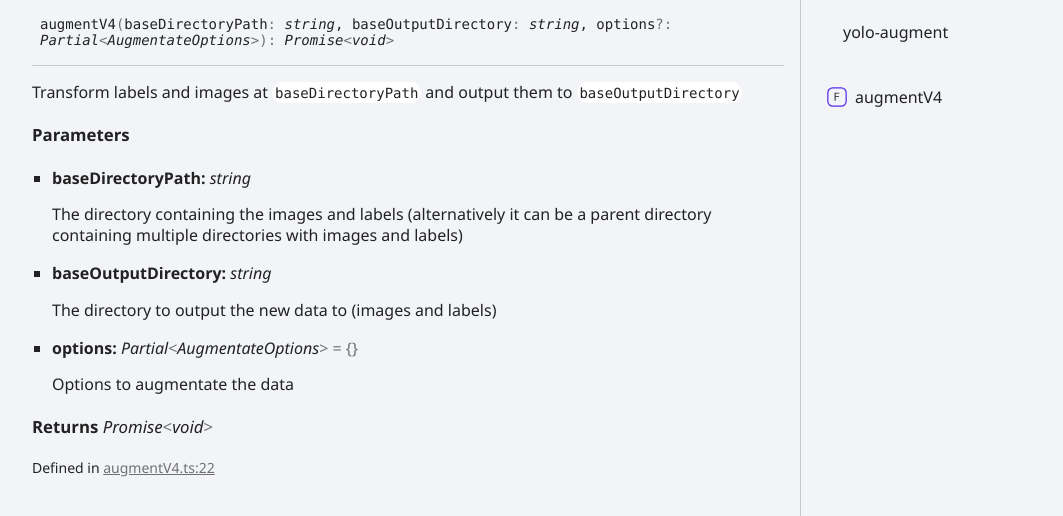
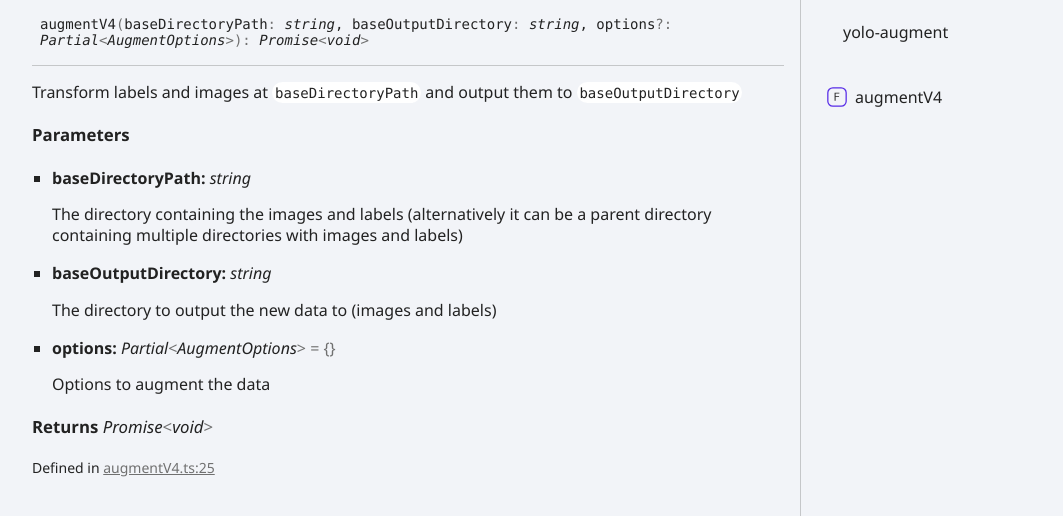
Before and after one commit to santimirandarp/yolo-augment, a plain HTML site: page functions/augmentV4.html in a window 1280 px wide. Shown: the part 144-660 px from the top of the page, without its empty margins (96-1159 px from the left). Drawn offline with nearby package versions, Linux system fonts and the light colour scheme.

Commit message:
Deploying to gh-pages from @ santimirandarp/yolo-augment@9a4b022494d7d1610e57d427c868284f7c14d507 🚀

```diff
--- a/functions/augmentV4.html
+++ b/functions/augmentV4.html
@@ -20,7 +20,7 @@
 <h1>Function augmentV4</h1></div>
 <section class="tsd-panel">
 <ul class="tsd-signatures tsd-kind-function">
-<li class="tsd-signature tsd-anchor-link" id="augmentV4">augment<wbr/>V4<span class="tsd-signature-symbol">(</span>baseDirectoryPath<span class="tsd-signature-symbol">: </span><span class="tsd-signature-type">string</span>, baseOutputDirectory<span class="tsd-signature-symbol">: </span><span class="tsd-signature-type">string</span>, options<span class="tsd-signature-symbol">?: </span><span class="tsd-signature-type">Partial</span><span class="tsd-signature-symbol">&lt;</span><span class="tsd-signature-type">AugmentateOptions</span><span class="tsd-signature-symbol">&gt;</span><span class="tsd-signature-symbol">)</span><span class="tsd-signature-symbol">: </span><span class="tsd-signature-type">Promise</span><span class="tsd-signature-symbol">&lt;</span><span class="tsd-signature-type">void</span><span class="tsd-signature-symbol">&gt;</span><a href="#augmentV4" aria-label="Permalink" class="tsd-anchor-icon"><svg class="icon icon-tabler icon-tabler-link" viewBox="0 0 24 24" stroke-width="2" stroke="currentColor" fill="none" stroke-linecap="round" stroke-linejoin="round"><path stroke="none" d="M0 0h24v24H0z" fill="none" id="icon-anchor-a"></path><path d="M10 14a3.5 3.5 0 0 0 5 0l4 -4a3.5 3.5 0 0 0 -5 -5l-.5 .5" id="icon-anchor-b"></path><path d="M14 10a3.5 3.5 0 0 0 -5 0l-4 4a3.5 3.5 0 0 0 5 5l.5 -.5" id="icon-anchor-c"></path></svg></a></li>
+<li class="tsd-signature tsd-anchor-link" id="augmentV4">augment<wbr/>V4<span class="tsd-signature-symbol">(</span>baseDirectoryPath<span class="tsd-signature-symbol">: </span><span class="tsd-signature-type">string</span>, baseOutputDirectory<span class="tsd-signature-symbol">: </span><span class="tsd-signature-type">string</span>, options<span class="tsd-signature-symbol">?: </span><span class="tsd-signature-type">Partial</span><span class="tsd-signature-symbol">&lt;</span><span class="tsd-signature-type">AugmentOptions</span><span class="tsd-signature-symbol">&gt;</span><span class="tsd-signature-symbol">)</span><span class="tsd-signature-symbol">: </span><span class="tsd-signature-type">Promise</span><span class="tsd-signature-symbol">&lt;</span><span class="tsd-signature-type">void</span><span class="tsd-signature-symbol">&gt;</span><a href="#augmentV4" aria-label="Permalink" class="tsd-anchor-icon"><svg class="icon icon-tabler icon-tabler-link" viewBox="0 0 24 24" stroke-width="2" stroke="currentColor" fill="none" stroke-linecap="round" stroke-linejoin="round"><path stroke="none" d="M0 0h24v24H0z" fill="none" id="icon-anchor-a"></path><path d="M10 14a3.5 3.5 0 0 0 5 0l4 -4a3.5 3.5 0 0 0 -5 -5l-.5 .5" id="icon-anchor-b"></path><path d="M14 10a3.5 3.5 0 0 0 -5 0l-4 4a3.5 3.5 0 0 0 5 5l.5 -.5" id="icon-anchor-c"></path></svg></a></li>
 <li class="tsd-description">
 <div class="tsd-comment tsd-typography"><p>Transform labels and images at <code>baseDirectoryPath</code> and output them to <code>baseOutputDirectory</code></p>
 </div>
@@ -37,12 +37,12 @@
 <div class="tsd-comment tsd-typography"><p>The directory to output the new data to (images and labels)</p>
 </div></li>
 <li>
-<h5>options: <span class="tsd-signature-type">Partial</span><span class="tsd-signature-symbol">&lt;</span><span class="tsd-signature-type">AugmentateOptions</span><span class="tsd-signature-symbol">&gt;</span><span class="tsd-signature-symbol"> = {}</span></h5>
-<div class="tsd-comment tsd-typography"><p>Options to augmentate the data</p>
+<h5>options: <span class="tsd-signature-type">Partial</span><span class="tsd-signature-symbol">&lt;</span><span class="tsd-signature-type">AugmentOptions</span><span class="tsd-signature-symbol">&gt;</span><span class="tsd-signature-symbol"> = {}</span></h5>
+<div class="tsd-comment tsd-typography"><p>Options to augment the data</p>
 </div></li></ul></div>
 <h4 class="tsd-returns-title">Returns <span class="tsd-signature-type">Promise</span><span class="tsd-signature-symbol">&lt;</span><span class="tsd-signature-type">void</span><span class="tsd-signature-symbol">&gt;</span></h4><aside class="tsd-sources">
 <ul>
-<li>Defined in <a href="https://github.com/santimirandarp/yolo-augment/blob/9fbca6f/src/augmentV4.ts#L22">augmentV4.ts:22</a></li></ul></aside></li></ul></section></div>
+<li>Defined in <a href="https://github.com/santimirandarp/yolo-augment/blob/9a4b022/src/augmentV4.ts#L25">augmentV4.ts:25</a></li></ul></aside></li></ul></section></div>
 <div class="col-4 col-menu menu-sticky-wrap menu-highlight">
 <div class="tsd-navigation settings">
 <details class="tsd-index-accordion"><summary class="tsd-accordion-summary">
```
